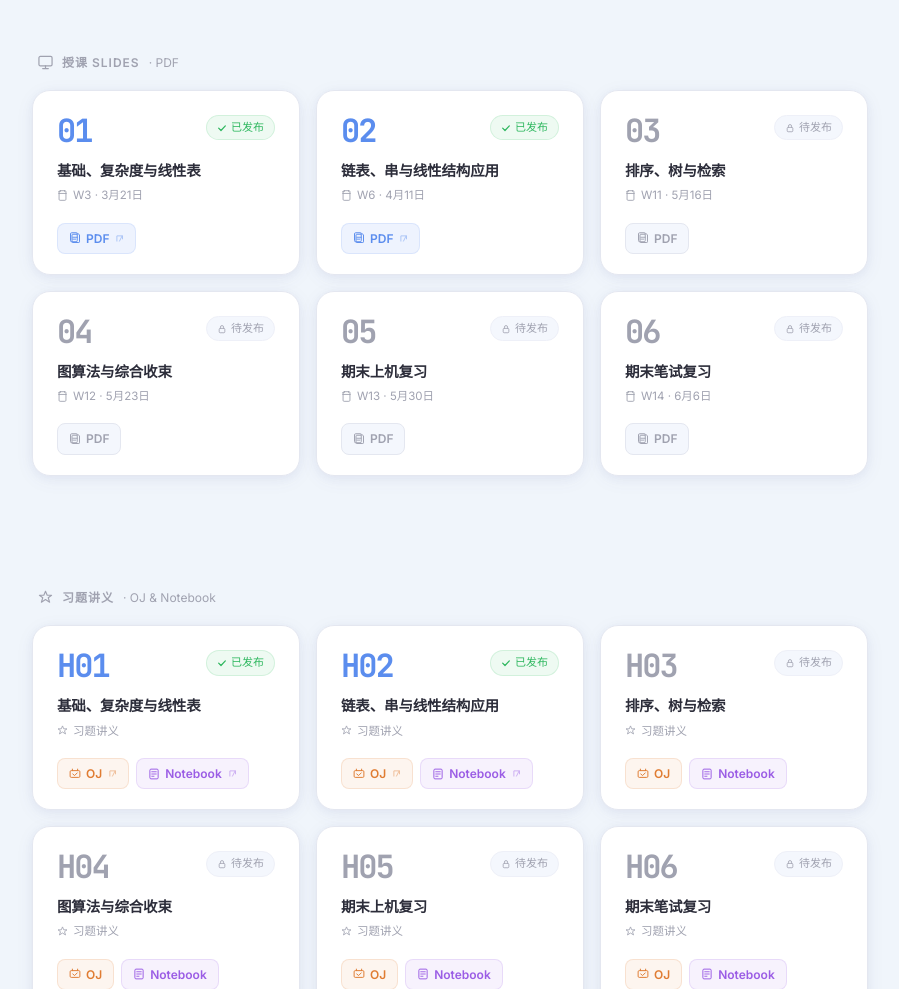
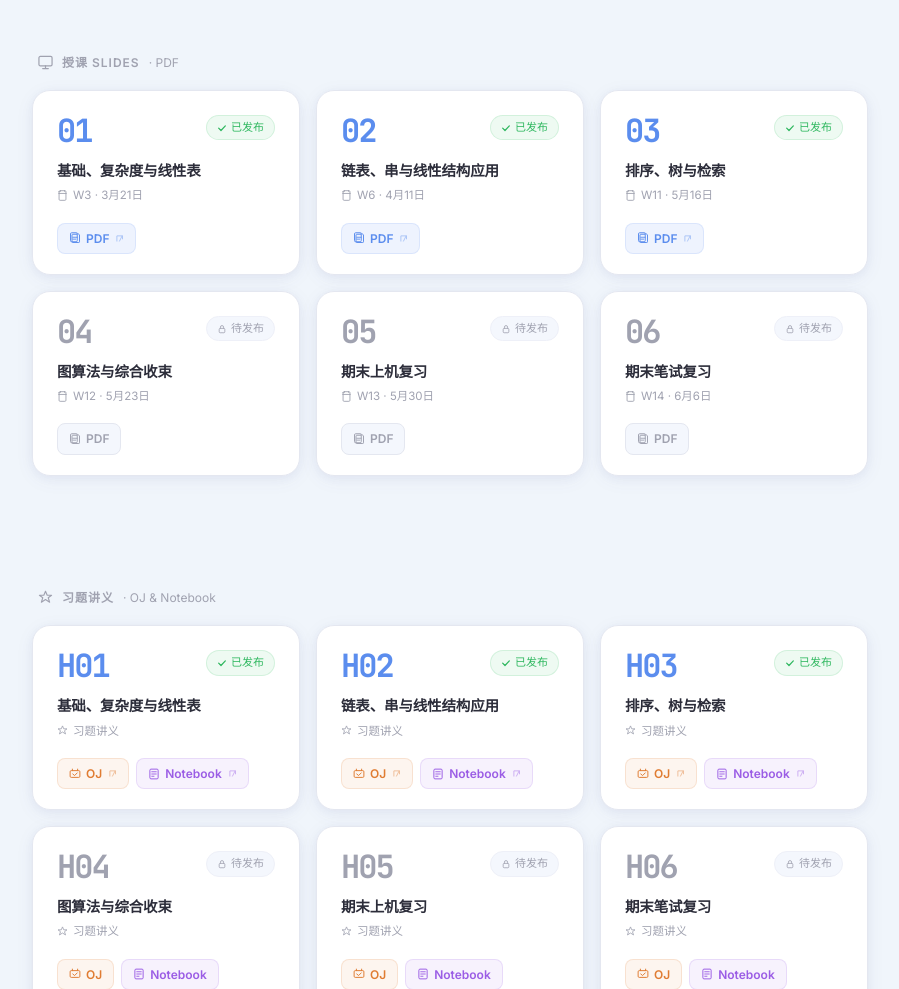
Before and after one commit to chang-xinhai/Data-Structure-and-Algorithm-B-2026Spring-PKU, a website: page public/index.html in a window 1280 px wide. Shown: the part 890-1879 px from the top of the page, without its empty margins (190-1089 px from the left). Drawn offline with Linux system fonts and the light colour scheme.

Commit message:
docs: publish L03 lecture materials - slides PDF, notebook, and OJ
- L03 slides PDF: L3 排序、树与检索.pdf
- Notebook: lecture-03-sorting-tree-search/practice.ipynb
- OJ link: https://www.luogu.com.cn/training/1013992#problems
- Update index.html L03 card from locked to published

```diff
--- a/public/index.html
+++ b/public/index.html
@@ -271,12 +271,13 @@
           </div>
         </a>
 
-        <div class="lecture-card disabled">
+        <!-- L03 — Available -->
+        <a href="slides/L3%20排序、树与检索.pdf" class="lecture-card" target="_blank" rel="noopener">
           <div class="lecture-card-header">
             <div class="lecture-number">03</div>
-            <div class="lecture-status">
-              <svg><use href="#icon-lock"/></svg>
-              待发布
+            <div class="lecture-status available">
+              <svg><use href="#icon-check"/></svg>
+              已发布
             </div>
           </div>
           <div class="lecture-title">排序、树与检索</div>
@@ -285,12 +286,13 @@
             W11 · 5月16日
           </div>
           <div class="lecture-links">
-            <span class="link-btn disabled">
+            <span class="link-btn">
               <svg><use href="#icon-pdf"/></svg>
               PDF
+              <svg class="arrow" style=""><use href="#icon-external"/></svg>
             </span>
           </div>
-        </div>
+        </a>
 
         <div class="lecture-card disabled">
           <div class="lecture-card-header">
@@ -428,12 +430,12 @@
         </div>
 
         <!-- H03 -->
-        <div class="lecture-card disabled">
+        <div class="lecture-card">
           <div class="lecture-card-header">
             <div class="lecture-number">H03</div>
-            <div class="lecture-status">
-              <svg><use href="#icon-lock"/></svg>
-              待发布
+            <div class="lecture-status available">
+              <svg><use href="#icon-check"/></svg>
+              已发布
             </div>
           </div>
           <div class="lecture-title">排序、树与检索</div>
@@ -442,14 +444,16 @@
             习题讲义
           </div>
           <div class="lecture-links">
-            <span class="link-btn oj disabled">
+            <a href="https://www.luogu.com.cn/training/1013992#problems" class="link-btn oj" target="_blank" rel="noopener" title="在线评测系统">
               <svg><use href="#icon-oj"/></svg>
               OJ
-            </span>
-            <span class="link-btn notebook disabled">
+              <svg class="arrow"><use href="#icon-external"/></svg>
+            </a>
+            <a href="handouts/lecture-03-sorting-tree-search/practice.ipynb" class="link-btn notebook" target="_blank" rel="noopener" title="Jupyter Notebook">
               <svg><use href="#icon-notebook"/></svg>
               Notebook
-            </span>
+              <svg class="arrow"><use href="#icon-external"/></svg>
+            </a>
           </div>
         </div>
 
```
Also changed, not shown: 4 other files.
